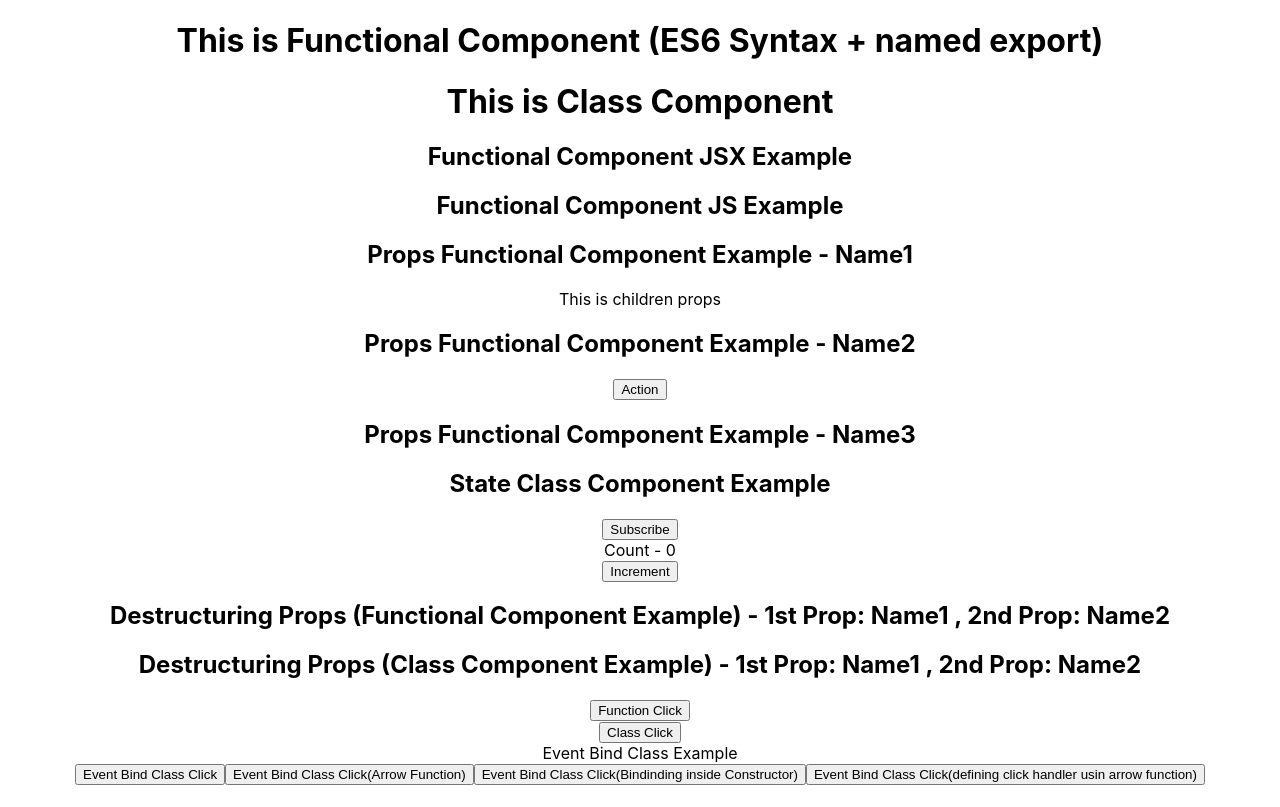
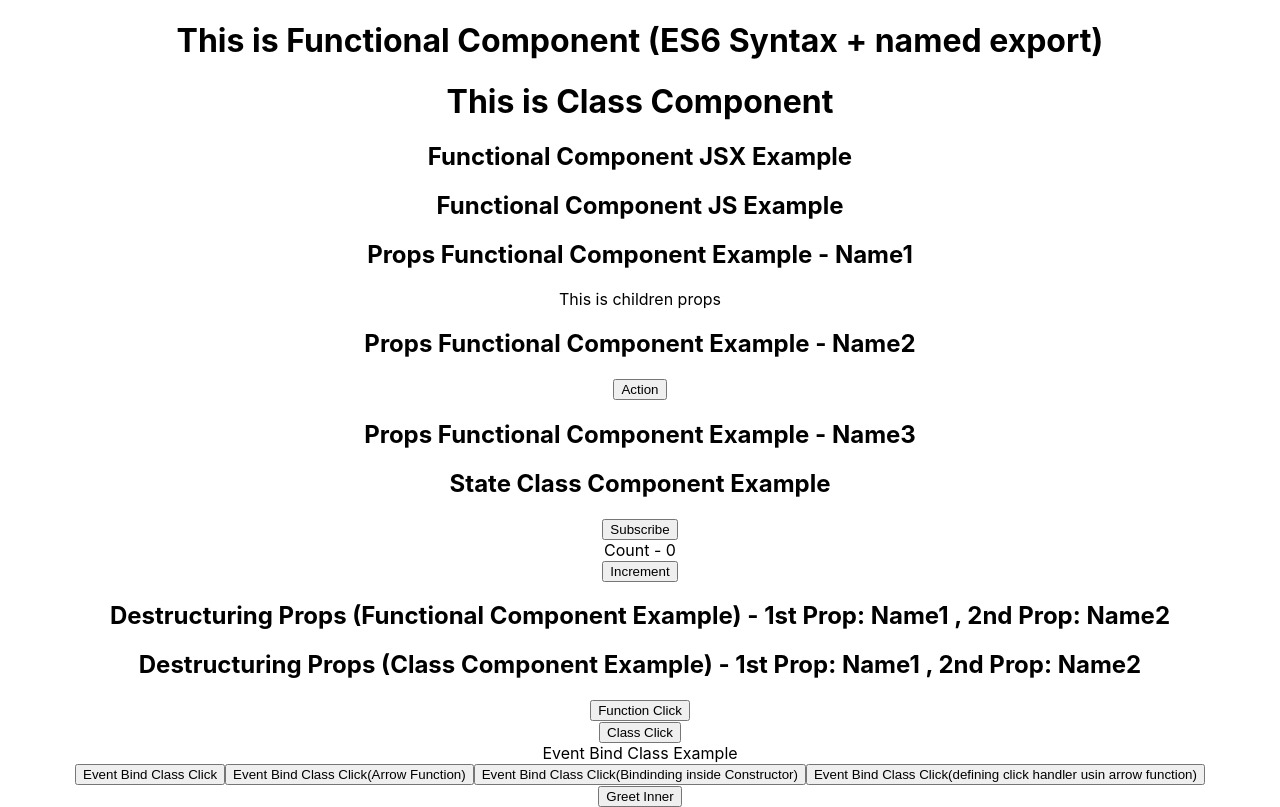
Before and after one commit to sagarteria/Sample-Create-React-App, a React (Create React App) app: page / in a window 1280 px wide. Built offline with nearby package versions, Linux system fonts and the light colour scheme.

Commit message:
initial commit

```diff
--- a/src/App.js
+++ b/src/App.js
@@ -12,6 +12,7 @@ import ClassCompDestructure from './components/DestructuringPropsStates/ClassCom
 import FunctionClick from './components/Events/FunctionClick';
 import ClassClick from './components/Events/ClassClick';
 import EventBind from './components/Events/EventBinding/EventBind';
+import OuterComponent from './components/ChildParentCommunication/OuterComponent';
 
 
 function App() {
@@ -40,8 +41,10 @@ function App() {
       {/* Event Bind Examples */}
       <FunctionClick />
       <ClassClick />
+      <EventBind />
 
-      <EventBind />
+      {/* outer inner component interaction */}
+      <OuterComponent />
 
     </div>
   );
--- /dev/null
+++ b/src/components/ChildParentCommunication/InnerComponent.js
@@ -0,0 +1,11 @@
+import React from 'react';
+
+function InnerComponent(props) {
+  return (
+    <div>
+      <button onClick={() => props.greetHandler('Inner')}>Greet Inner</button>
+    </div>
+  )
+}
+
+export default InnerComponent;
--- /dev/null
+++ b/src/components/ChildParentCommunication/OuterComponent.js
@@ -0,0 +1,26 @@
+import React, { Component } from 'react';
+import InnerComponent from './InnerComponent';
+
+class OuterComponent extends Component{
+  constructor() {
+    super();
+    this.state = {
+      outerName: 'Outer'
+    }
+    this.greetOuter = this.greetOuter.bind(this);
+  }
+
+  greetOuter(innerName) {
+    alert(`Hello ${this.state.outerName} from ${innerName}`)
+  }
+
+  render () {
+    return (
+      <div>
+        <InnerComponent greetHandler={this.greetOuter}/>
+      </div>
+    )
+  }
+}
+
+export default OuterComponent
```
